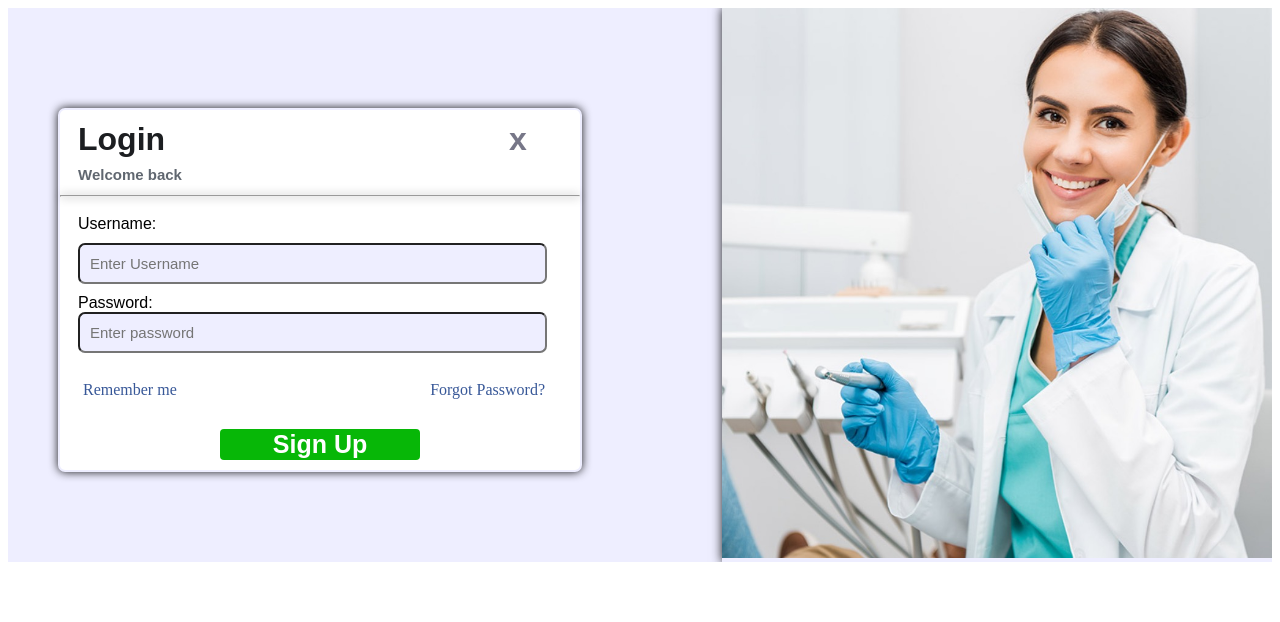
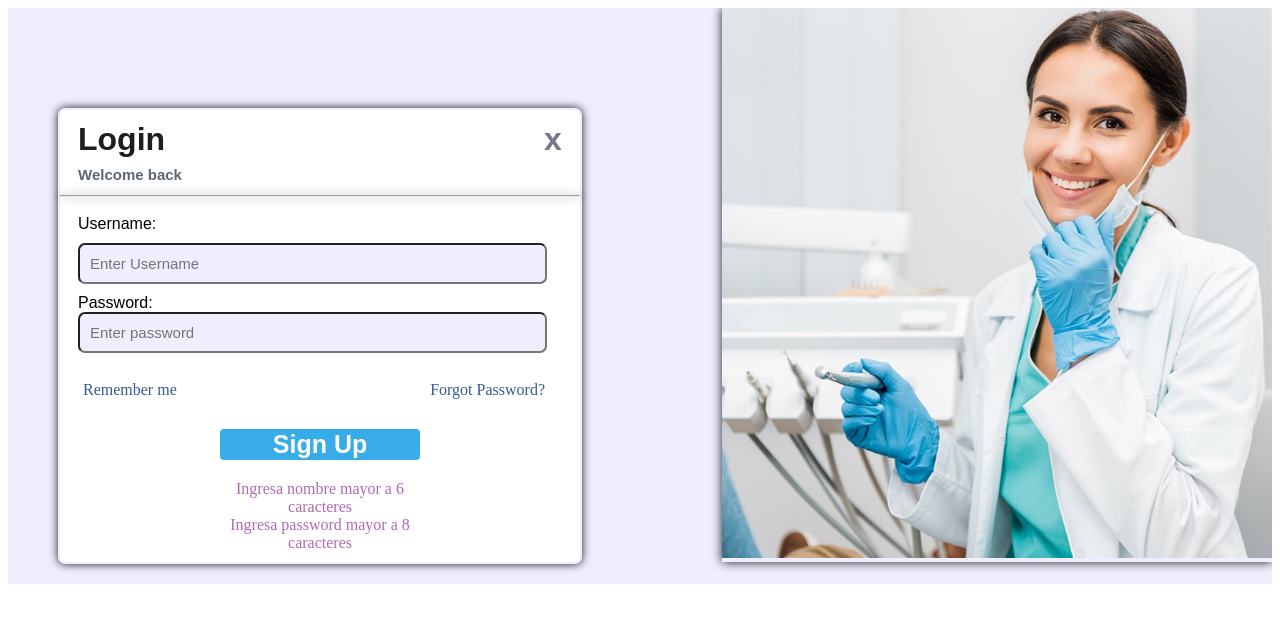
Before and after one commit to GilbertoM0/Progra-Web, a plain HTML site: page ProjectLEO/index.html in a window 1280 px wide. Both pictures are taken after a click on the input "Sign Up". Drawn offline with Linux system fonts and the light colour scheme.

Commit message:
Agregue clase de app.js y valide los input

```diff
--- /dev/null
+++ b/ProjectLEO/app.js
@@ -0,0 +1,14 @@
+const nombre = document.getElementById("User");
+const pass = document.getElementById("Psw");
+const error = document.getElementById("error");
+
+function enviarForm()
+{
+    var mensajesError = [];
+    if(nombre.value.length < 6 || nombre.value === '')
+        mensajesError.push('Ingresa nombre mayor a 6 caracteres');
+    if(pass.value.length <8 || pass.value === '')
+        mensajesError.push("Ingresa password mayor a 8 caracteres");
+    error.innerHTML = mensajesError.join('<br>');
+    return false;
+}
--- a/ProjectLEO/index.html
+++ b/ProjectLEO/index.html
@@ -15,11 +15,11 @@
                     <h5>Welcome back</h5>
                     <hr>
                 </header>
-                <form class="form">
+                <form action="" class="form" id="form">
                     <label for="User">Username:</label>
-                    <input id="User" type="email" placeholder="Enter Username"><br>
+                    <input type="text" id="User" placeholder="Enter Username"><br>
                     <label for="Psw">Password:</label>
-                    <input id="Psw" type="password" placeholder="Enter password">
+                    <input type="password" id="Psw" placeholder="Enter password">
                 </form>
                 <div class="RFP">
                     <div class="Remember">
@@ -30,7 +30,8 @@
                     </div>
                 </div>
                 <div class="signUp">
-                    <input type="button" class="btnSU" value="Sign Up">
+                    <input type="submit" onclick="return enviarForm();" class="btnSU" value="Sign Up">
+                    <p class="error" id="error"></p>
                 </div>
             </div>
             <div class="img-rigth">
@@ -38,5 +39,7 @@
             </div>
         </div>
     </main>
+
+    <script src="app.js" ></script>
 </body>
 </html>
--- a/ProjectLEO/style.css
+++ b/ProjectLEO/style.css
@@ -23,7 +23,7 @@ h1{
     margin-bottom: 0;
 }
 span{
-    margin: 0 0 0 335px;
+    margin: 0 0 0 370px;
     color: #778;
 }
 h5{
@@ -55,10 +55,6 @@ h5{
     background-color: #eef;
     margin-bottom: 10px;
 }
-.signUp{
-    /* border: 2px solid black; */
-    margin: 10px 165px;
-}
 a{
     color: #385898;
     cursor: pointer;
@@ -76,21 +72,26 @@ a{
     margin: 0 35px 0 0;
 }
 .signUp{
-    /* border: 2px solid black; */
     margin: 10px 160px;
     }
 .btnSU{
     font-size: 25px;
     font-weight: bolder;
     width: 200px;
-    background-color: rgb(7, 183, 7);
+    background-color: rgb(56, 171, 233);
     border: none;
     border-radius: 4px;
     color: #fff;
     margin: 20px 0 0 0;
 }
+.error{
+    width: 200px;
+    text-align: center;
+    margin: auto;
+    color: #B06AB3;
+    padding-top: 20px;
+}
 .img-rigth{
-    /* border: 2px solid black; */
     float: right;
     box-shadow: 0 0 10px rgba(0, 0, 0, 0.9);
 }
```
